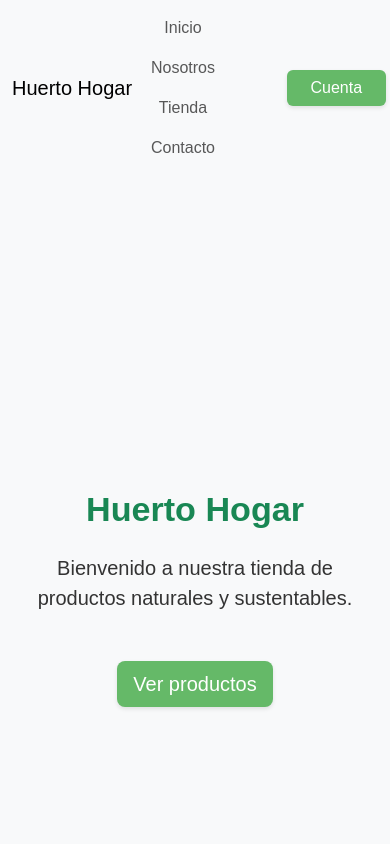
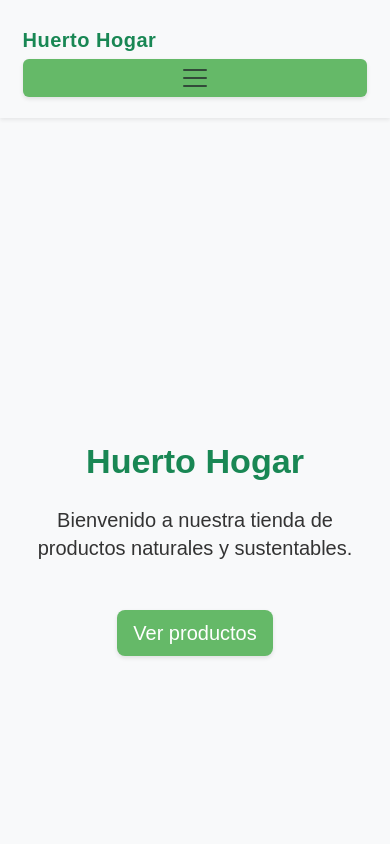
Before and after one commit to Moreella/huerto-hogar-2, a React (Vite) app in the folder frontend/: page / in a window 390 px wide. Shown: the top 844 px of the page. Built offline with nearby package versions, Linux system fonts and the light colour scheme.

Commit message:
responsibidad navbar

```diff
--- a/frontend/src/components/Navbar.jsx
+++ b/frontend/src/components/Navbar.jsx
@@ -1,32 +1,52 @@
 import { Link } from "react-router-dom";
+import "../css/style-buttons.css";
 import "../css/Navbar.css";
-import "../css/style-buttons.css";
-
-
+import "bootstrap/dist/css/bootstrap.min.css";
+import "bootstrap/dist/js/bootstrap.bundle.min.js";
 
 export default function Navbar() {
   return (
-    <nav className="navbar navbar-expand-lg navbar-light bg-light">
+    <nav className="navbar navbar-expand-lg navbar-light bg-light shadow-sm sticky-top">
       <div className="container">
-        <div className="row w-100 align-items-center">
-          <div className="col-3 text-start">
-            <Link className="navbar-brand" to="/">Huerto Hogar</Link>
-          </div>
+        {/* Marca / Logo */}
+        <Link className="navbar-brand fw-bold text-success" to="/">
+          Huerto Hogar
+        </Link>
 
-          <div className="col-6 text-center">
-            <ul className="navbar-nav d-flex justify-content-center">
-              <li className="nav-item"><Link className="nav-link" to="/">Inicio</Link></li>
-              <li className="nav-item"><Link className="nav-link" to="/nosotros">Nosotros</Link></li>
-              <li className="nav-item"><Link className="nav-link" to="/productos">Tienda</Link></li>
-              <li className="nav-item"><Link className="nav-link" to="/contacto">Contacto</Link></li>
-            </ul>
-          </div>
+        {/* Botón hamburguesa */}
+        <button
+          className="navbar-toggler"
+          type="button"
+          data-bs-toggle="collapse"
+          data-bs-target="#navbarNav"
+          aria-controls="navbarNav"
+          aria-expanded="false"
+          aria-label="Abrir menú"
+        >
+          <span className="navbar-toggler-icon"></span>
+        </button>
 
-          <div className="col-3 text-end">
-            <Link className="btn btn-success navbar-btn px-4" to="/login">
-              Cuenta
-            </Link>
-          </div>
+        {/* Menú colapsable */}
+        <div className="collapse navbar-collapse" id="navbarNav">
+          <ul className="navbar-nav mx-auto mb-2 mb-lg-0 text-center">
+            <li className="nav-item">
+              <Link className="nav-link" to="/">Inicio</Link>
+            </li>
+            <li className="nav-item">
+              <Link className="nav-link" to="/nosotros">Nosotros</Link>
+            </li>
+            <li className="nav-item">
+              <Link className="nav-link" to="/productos">Tienda</Link>
+            </li>
+            <li className="nav-item">
+              <Link className="nav-link" to="/contacto">Contacto</Link>
+            </li>
+          </ul>
+
+          {/* Botón cuenta */}
+          <Link className="btn navbar-btn px-4" to="/login">
+            Cuenta
+          </Link>
         </div>
       </div>
     </nav>
--- a/frontend/src/css/Navbar.css
+++ b/frontend/src/css/Navbar.css
@@ -1,19 +1,91 @@
 :root {
-  --bs-border-radius: 8px;
+  --navbar-bg: #ffffff;
+  --navbar-color: #333;
+  --navbar-btn-bg: #65b968;
+  --navbar-btn-bg-hover: #4d944f;
 }
 
+/* Navbar base */
+.navbar {
+  background-color: var(--navbar-bg) !important;
+  color: var(--navbar-color);
+  box-shadow: 0 2px 8px rgba(0, 0, 0, 0.05);
+  transition: all 0.3s ease;
+}
+
+.navbar-brand {
+  font-weight: 700;
+  color: var(--navbar-btn-bg) !important;
+  font-size: 1.3rem;
+  letter-spacing: 0.5px;
+}
+
+/* Enlaces */
+.navbar-nav .nav-link {
+  color: var(--navbar-color) !important;
+  font-weight: 500;
+  transition: color 0.3s ease;
+  padding: 0.3rem 0.7rem;
+}
+
+.navbar-nav .nav-link:hover,
+.navbar-nav .nav-link.active {
+  color: var(--navbar-btn-bg) !important;
+}
+
+/* Botón "Cuenta" */
 .navbar-btn {
-  background-color: #65b968 !important;
+  background-color: var(--navbar-btn-bg) !important;
   border: none !important;
   border-radius: 80px;
-  padding: 0.4rem 1.5rem;
+  padding: 0.45rem 1.5rem;
   font-weight: 500;
   color: white;
   transition: all 0.3s ease;
-  box-shadow: 0 2px 4px rgba(0, 0, 0, 0.1); /* 👈 sombra limpia y discreta */
+  box-shadow: 0 2px 4px rgba(0, 0, 0, 0.1);
 }
 
 .navbar-btn:hover {
-  background-color: #4d944f !important;
+  background-color: var(--navbar-btn-bg-hover) !important;
   box-shadow: 0 4px 6px rgba(0, 0, 0, 0.15);
 }
+
+/* Botón hamburguesa */
+.navbar-toggler {
+  border: none;
+}
+
+.navbar-toggler:focus {
+  box-shadow: none;
+}
+
+/* ===========================================================
+   📱 RESPONSIVO / MENÚ COLAPSADO
+   =========================================================== */
+@media (max-width: 992px) {
+  .navbar-nav {
+    background-color: var(--navbar-bg);
+    border-radius: 10px;
+    padding: 0.8rem 0.5rem;
+    display: flex;
+    flex-wrap: wrap;              /* Permite dos filas */
+    justify-content: center;      /* Centra horizontalmente */
+    gap: 0.5rem 1rem;             /* Espaciado uniforme entre items */
+  }
+
+  .navbar-nav .nav-item {
+    flex: 1 1 40%;                /*  forma dos columnas */
+    text-align: center;
+  }
+
+  .navbar-nav .nav-link {
+    padding: 0.4rem 0.5rem;       /* Menos espacio entre enlaces */
+  }
+
+  .navbar-btn {
+    display: block;
+    width: 90%;
+    margin: 1rem auto 0;
+    text-align: center;
+  }
+}
--- a/frontend/src/css/index.css
+++ b/frontend/src/css/index.css
@@ -1,42 +1,83 @@
+/* ===========================================================
+    ESTILOS BASE GLOBALES
+   =========================================================== */
+
 :root {
-  font-family: system-ui, Avenir, Helvetica, Arial, sans-serif;
+  /* Fuentes y tipografía global */
+  font-family: "Montserrat", system-ui, Avenir, Helvetica, Arial, sans-serif;
   line-height: 1.5;
   font-weight: 400;
 
+  /* Colores base (modo oscuro por defecto) */
   color-scheme: light dark;
   color: rgba(255, 255, 255, 0.87);
   background-color: #242424;
 
+  /* Mejora visual en distintos navegadores */
   font-synthesis: none;
   text-rendering: optimizeLegibility;
   -webkit-font-smoothing: antialiased;
   -moz-osx-font-smoothing: grayscale;
+
+  /* Escala base para fuentes y espaciados */
+  --font-base: 16px;
+  --spacing: 1rem;
 }
 
+/* ===========================================================
+   ENLACES
+   =========================================================== */
 a {
   font-weight: 500;
   color: #646cff;
-  text-decoration: inherit;
+  text-decoration: none;
+  transition: color 0.3s ease;
 }
+
 a:hover {
   color: #535bf2;
 }
 
+/* ===========================================================
+    BODY GENERAL
+   =========================================================== */
 body {
   background-color: #f9f9f9;
   color: #333;
   font-family: "Montserrat", sans-serif;
   margin: 0;
   padding: 0;
+  overflow-x: hidden; /* Evita scroll lateral en móviles */
 }
 
+/* ===========================================================
+    TITULOS
+   =========================================================== */
+h1, h2, h3, h4, h5, h6 {
+  margin: 0.5em 0;
+  font-weight: 600;
+  color: #213547;
+}
 
 h1 {
-  font-size: 3.2em;
-  line-height: 1.1;
+  font-size: clamp(2rem, 4vw, 3.2em); /* Escala dinámica según pantalla */
+  line-height: 1.2;
+  text-align: center;
 }
 
-/*button {
+/* ===========================================================
+    CONTENEDORES GENERALES
+   =========================================================== */
+.container {
+  width: min(1200px, 90%);
+  margin: 0 auto;
+  padding: var(--spacing);
+}
+
+/* ===========================================================
+    BOTONES (opcional global)
+   =========================================================== */
+button {
   border-radius: 8px;
   border: 1px solid transparent;
   padding: 0.6em 1.2em;
@@ -44,18 +85,24 @@ h1 {
   font-weight: 500;
   font-family: inherit;
   background-color: #1a1a1a;
+  color: white;
   cursor: pointer;
-  transition: border-color 0.25s;
+  transition: all 0.25s ease;
 }
+
 button:hover {
-  border-color: #646cff;
+  background-color: #333;
 }
+
 button:focus,
 button:focus-visible {
-  outline: 4px auto -webkit-focus-ring-color;
+  outline: 3px solid #646cff;
+  outline-offset: 2px;
 }
-*/
 
+/* ===========================================================
+    COLOR MODO CLARO
+   =========================================================== */
 @media (prefers-color-scheme: light) {
   :root {
     color: #213547;
@@ -66,5 +113,46 @@ button:focus-visible {
   }
   button {
     background-color: #f9f9f9;
+    color: #213547;
   }
 }
+
+/* ===========================================================
+   RESPONSIVIDAD GENERAL
+   =========================================================== */
+
+/* TABLET (pantallas medianas) */
+@media (max-width: 1024px) {
+  body {
+    font-size: 0.95rem;
+  }
+
+  h1 {
+    font-size: clamp(1.8rem, 5vw, 2.8rem);
+  }
+
+  .container {
+    width: 95%;
+  }
+}
+
+/* CELULAR (pantallas pequeñas) */
+@media (max-width: 768px) {
+  body {
+    font-size: 0.9rem;
+    line-height: 1.4;
+  }
+
+  h1 {
+    font-size: clamp(1.6rem, 6vw, 2.4rem);
+  }
+
+  button {
+    width: 100%;
+    padding: 0.8em;
+  }
+
+  .container {
+    padding: 0.8rem;
+  }
+}
```
